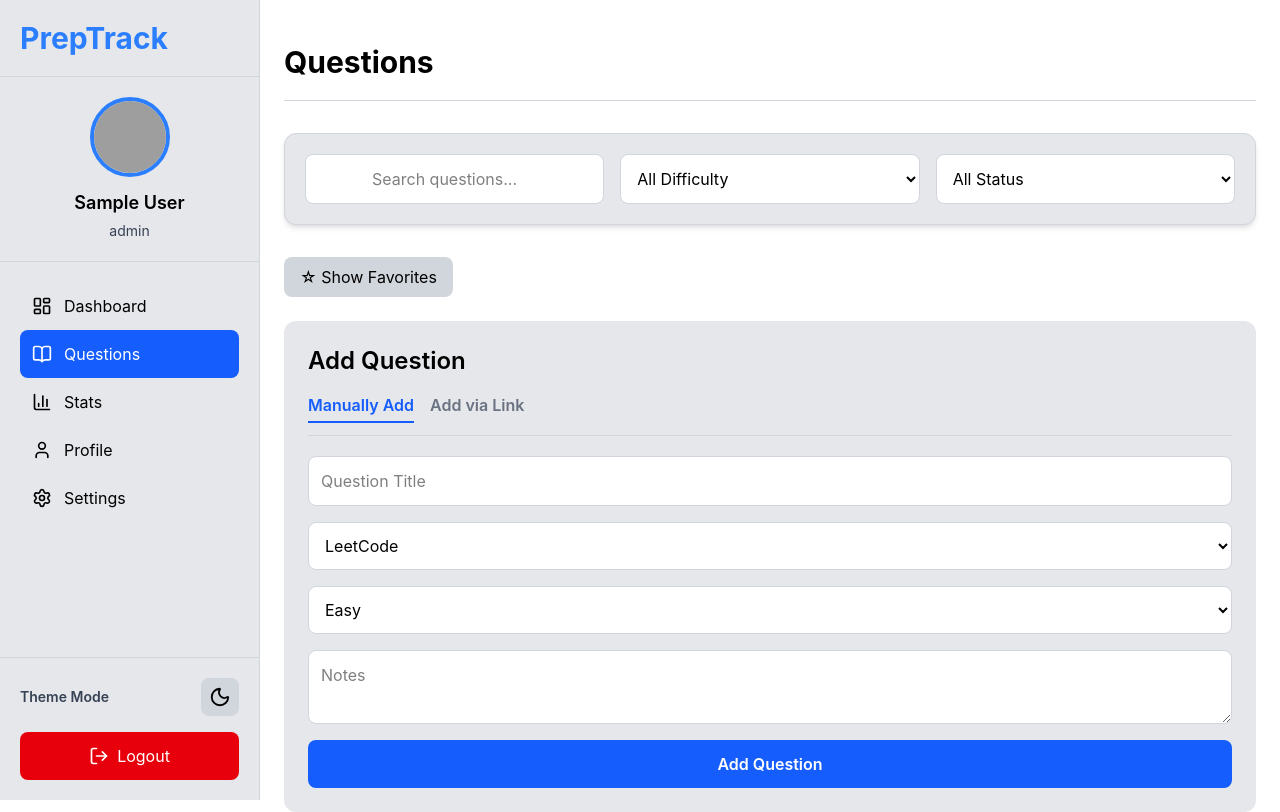
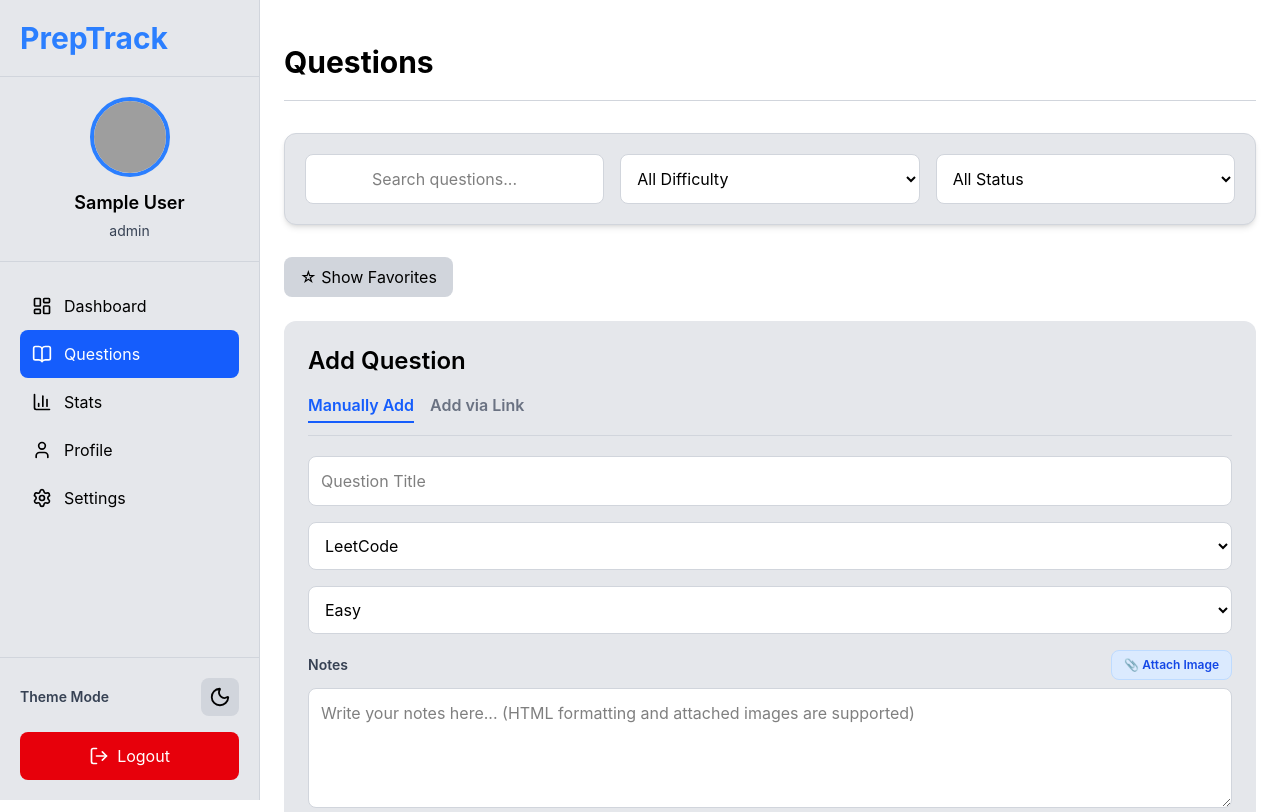
Before and after one commit to nitishkpathak/PrepTrack, a React (Vite) app in the folder client/: page /questions in a window 1280 px wide. Shown: the top 812 px of the page. Built offline with nearby package versions, Linux system fonts and the light colour scheme; no server answers; sample sign-in values are in the browser's storage; grey boxes are pictures that could not be loaded.

Commit message:
feat(client): add media upload option for manual notes via Base64 attachment

```diff
--- a/client/src/components/QuestionForm.jsx
+++ b/client/src/components/QuestionForm.jsx
@@ -14,8 +14,26 @@ function QuestionForm({
   handleChange,
   handleSubmit,
 }) {
-  const savedUser = JSON.parse(localStorage.getItem("user")) || {};
-  const defaultPlatform = savedUser.preferredPlatform || "LeetCode";
+  const handleImageUpload = (e) => {
+    const file = e.target.files[0];
+    if (!file) return;
+
+    if (file.size > 5 * 1024 * 1024) {
+      alert("Image is too large. Please select an image under 5MB.");
+      return;
+    }
+
+    const reader = new FileReader();
+    reader.onload = (event) => {
+      const base64String = event.target.result;
+      const imgTag = `\n<img src="${base64String}" alt="${file.name || 'image'}" />\n`;
+      setFormData({
+        ...formData,
+        notes: (formData.notes || "") + imgTag
+      });
+    };
+    reader.readAsDataURL(file);
+  };
 
   return (
     <div
@@ -258,11 +276,26 @@ function QuestionForm({
               />
             )}
 
-            {/* Notes */}
+            {/* Notes with Attach Image Option */}
+            <div className="flex flex-col gap-2">
+              <div className="flex justify-between items-center">
+                <label className="text-sm font-semibold text-gray-700 dark:text-gray-300">
+                  Notes
+                </label>
+                <label className="flex items-center gap-1.5 px-3 py-1.5 bg-blue-100 hover:bg-blue-200 dark:bg-blue-950/50 dark:hover:bg-blue-900/50 text-blue-700 dark:text-blue-400 text-xs font-semibold rounded-lg border border-blue-200 dark:border-blue-800 cursor-pointer transition">
+                  📎 Attach Image
+                  <input
+                    type="file"
+                    accept="image/*"
+                    onChange={handleImageUpload}
+                    className="hidden"
+                  />
+                </label>
+              </div>
               <textarea
                 aria-label="Question Notes"
                 name="notes"
-              placeholder="Notes"
+                placeholder="Write your notes here... (HTML formatting and attached images are supported)"
                 value={formData.notes}
                 onChange={handleChange}
                 onKeyDown={(e) => {
@@ -282,8 +315,10 @@ function QuestionForm({
                   border-gray-300
                   dark:border-gray-600
                   outline-none
+                  min-h-[120px]
                 "
               />
+            </div>
 
             {/* Button */}
             <button
```
Lines whose indentation alone changed are shown as unchanged.
